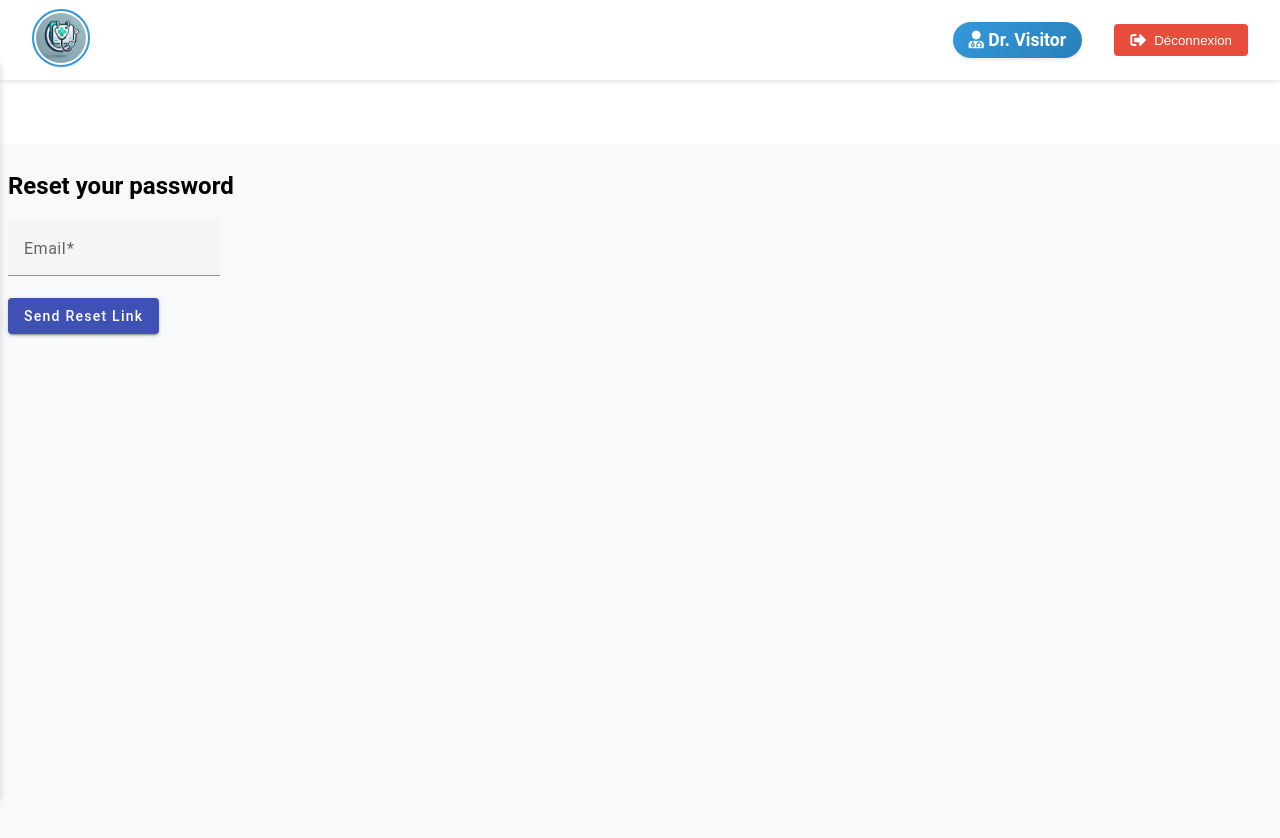
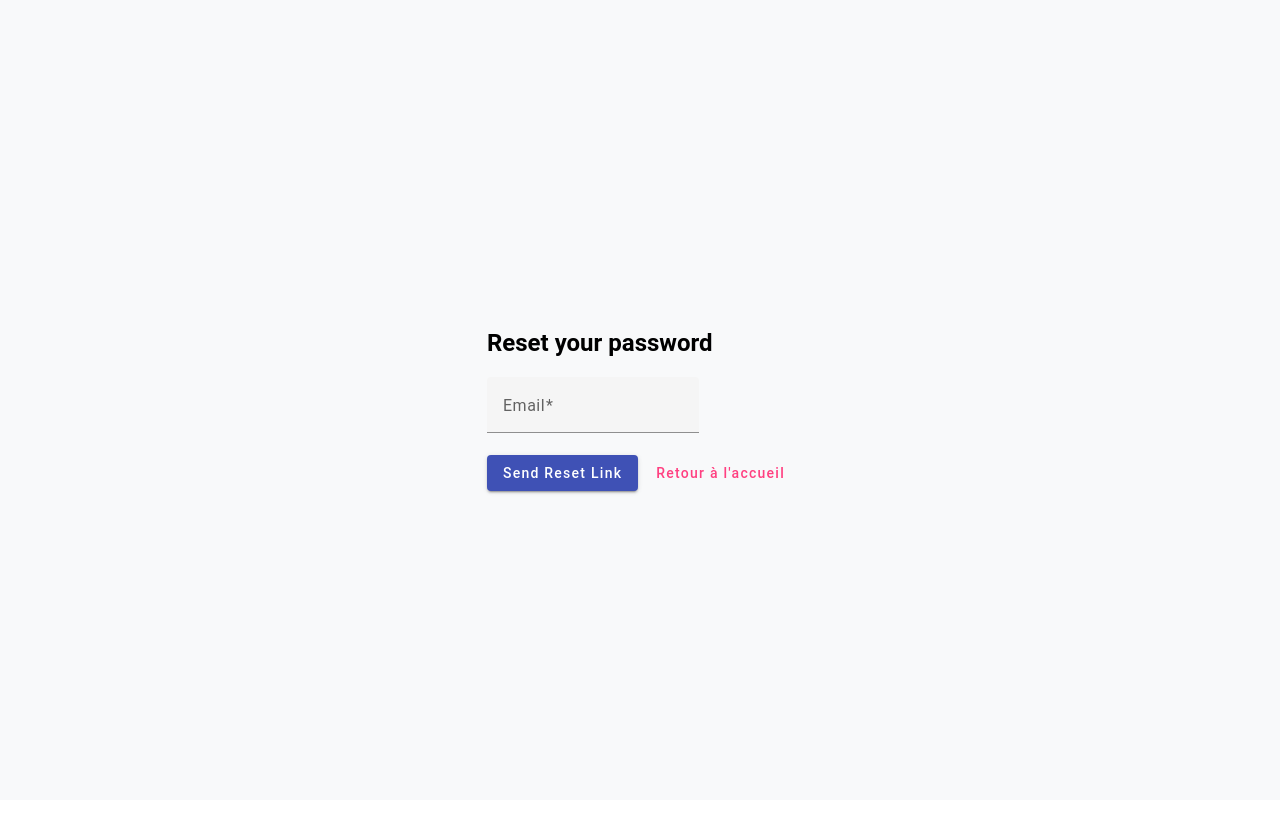
Before and after one commit to hichamchessma/frontOphtaa, an Angular app: page /forgot-password in a window 1280 px wide. Shown: the top 838 px of the page. After the commit the page ends 800 px from the top, so only its background shows below. Built offline with nearby package versions, Linux system fonts and the light colour scheme.

Commit message:
amelioration des logins routing

```diff
--- a/src/app/app.component.ts
+++ b/src/app/app.component.ts
@@ -16,8 +16,11 @@ export class AppComponent {
     this.router.events.pipe(
       filter(event => event instanceof NavigationEnd)
     ).subscribe((event: any) => {
-      // Vérifier si on est sur la page login
-      this.isLoginPage = event.url === '/login';
+      // Vérifier si on est sur la page login, forgot-password ou reset-password
+      this.isLoginPage = event.url === '/login' ||
+                        event.url === '/forgot-password' ||
+                        event.url === '/register'||
+                        event.url.includes('/reset-password');
     });
   }
 }
--- a/src/app/forgot-password/forgot-password.component.html
+++ b/src/app/forgot-password/forgot-password.component.html
@@ -7,5 +7,6 @@
 
   <div class="button-container">
     <button mat-raised-button color="primary" type="submit">Send Reset Link</button>
+    <button mat-button color="accent" [routerLink]="['/']" style="margin-left: 10px">Retour à l'accueil</button>
   </div>
 </form>
--- a/src/app/reset-password/reset-password.component.html
+++ b/src/app/reset-password/reset-password.component.html
@@ -12,5 +12,6 @@
       </mat-form-field>
 
       <button mat-raised-button color="primary" type="submit">Reset Password</button>
+      <button mat-button color="accent" [routerLink]="['/']" style="margin-left: 10px">Retour à l'accueil</button>
     </form>
   </div>
```
Also changed, not shown: src/app/app-routing.module.ts (+10 -8 lines).
